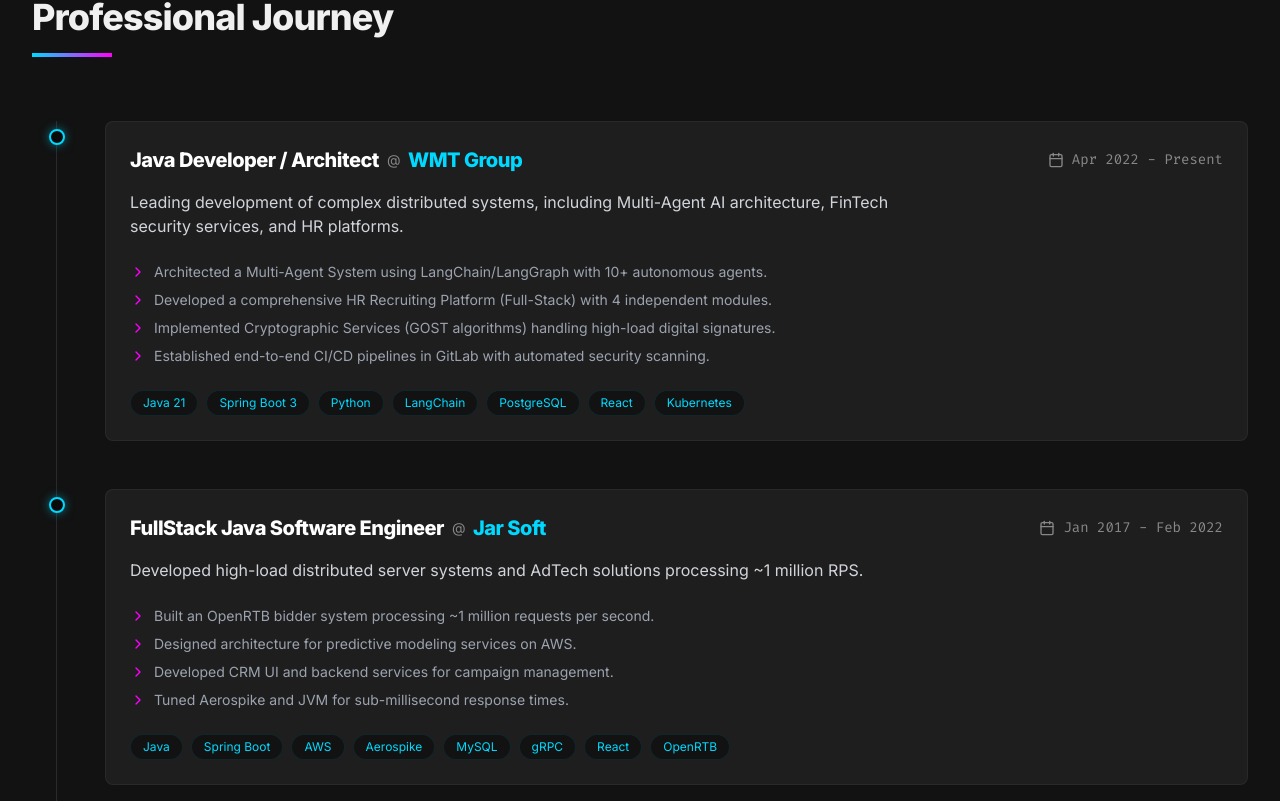
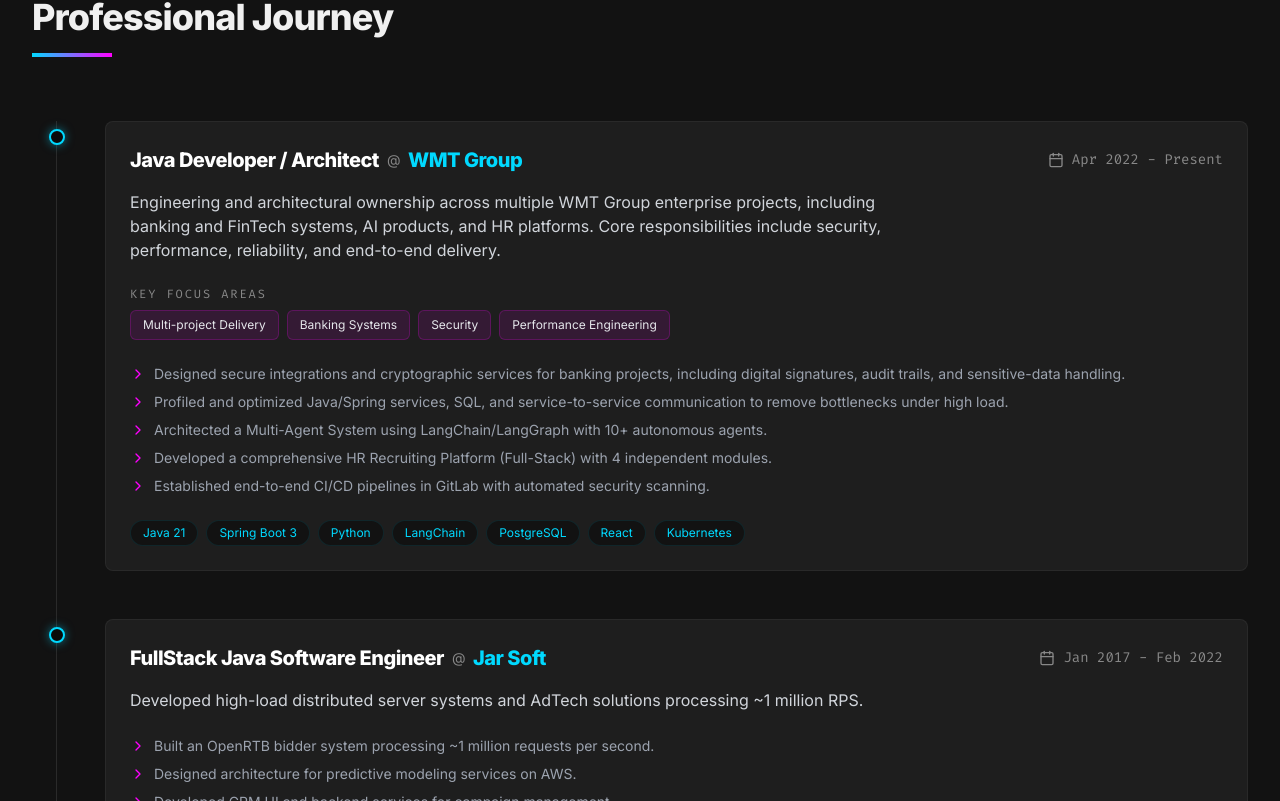
Before and after one commit to FerrPOINT/personal-page, a React (Vite) app in the folder frontend/: page / in a window 1280 px wide. Shown: the part 899-1700 px from the top of the page. Built offline with nearby package versions, Linux system fonts and the light colour scheme; no server answers.

Commit message:
feat: highlight WMT banking and performance work

```diff
--- a/frontend/src/components/Experience.tsx
+++ b/frontend/src/components/Experience.tsx
@@ -52,6 +52,24 @@
 
                 <p className="text-gray-300 mb-6 max-w-3xl">{job.description}</p>
 
+                {job.focusAreas && job.focusAreas.length > 0 && (
+                  <div className="mb-6">
+                    <p className="mb-2 text-xs font-mono uppercase tracking-[0.16em] text-secondary">
+                      {t('experience.focusAreas')}
+                    </p>
+                    <ul className="flex flex-wrap gap-2" aria-label={t('experience.focusAreas')}>
+                      {job.focusAreas.map((focusArea) => (
+                        <li
+                          key={focusArea}
+                          className="rounded-md border border-accent-magenta/20 bg-accent-magenta/10 px-3 py-1.5 text-xs font-medium text-gray-200"
+                        >
+                          {focusArea}
+                        </li>
+                      ))}
+                    </ul>
+                  </div>
+                )}
+
                 <div className="space-y-2 mb-6">
                   {job.achievements.map((achievement, idx) => (
                     <div key={idx} className="flex items-start text-sm text-gray-400">
--- a/frontend/src/content/definitions.ts
+++ b/frontend/src/content/definitions.ts
@@ -642,22 +642,36 @@
       "ru": {
         "role": "Java Developer / Architect",
         "period": "Апр 2022 - Настоящее время",
-        "description": "Руководство разработкой сложных распределенных систем, включая архитектуру Multi-Agent AI, сервисы безопасности FinTech и HR платформы.",
+        "description": "Разработка и архитектурное сопровождение нескольких enterprise-проектов WMT Group, включая банковские и FinTech-системы, AI-продукты и HR-платформы. Зоны ответственности — безопасность, производительность, надёжность и полный цикл поставки.",
+        "focusAreas": [
+          "Многопроектная работа",
+          "Банковские системы",
+          "Безопасность",
+          "Performance Engineering"
+        ],
         "achievements": [
+          "Проектировал защищённые интеграции и криптографические сервисы для банковских проектов, включая цифровые подписи, аудит и работу с чувствительными данными.",
+          "Проводил профилирование и оптимизацию Java/Spring-сервисов, SQL и межсервисного взаимодействия, устраняя узкие места под высокой нагрузкой.",
           "Спроектировал Multi-Agent систему с использованием LangChain/LangGraph с 10+ автономными агентами.",
           "Разработал комплексную HR платформу для рекрутинга (Full-Stack) с 4 независимыми модулями.",
-          "Реализовал криптографические сервисы (алгоритмы GOST) для обработки высоконагруженных цифровых подписей.",
           "Настроил end-to-end CI/CD пайплайны в GitLab с автоматическим сканированием безопасности."
         ]
       },
       "en": {
         "role": "Java Developer / Architect",
         "period": "Apr 2022 - Present",
-        "description": "Leading development of complex distributed systems, including Multi-Agent AI architecture, FinTech security services, and HR platforms.",
+        "description": "Engineering and architectural ownership across multiple WMT Group enterprise projects, including banking and FinTech systems, AI products, and HR platforms. Core responsibilities include security, performance, reliability, and end-to-end delivery.",
+        "focusAreas": [
+          "Multi-project Delivery",
+          "Banking Systems",
+          "Security",
+          "Performance Engineering"
+        ],
         "achievements": [
+          "Designed secure integrations and cryptographic services for banking projects, including digital signatures, audit trails, and sensitive-data handling.",
+          "Profiled and optimized Java/Spring services, SQL, and service-to-service communication to remove bottlenecks under high load.",
           "Architected a Multi-Agent System using LangChain/LangGraph with 10+ autonomous agents.",
           "Developed a comprehensive HR Recruiting Platform (Full-Stack) with 4 independent modules.",
-          "Implemented Cryptographic Services (GOST algorithms) handling high-load digital signatures.",
           "Established end-to-end CI/CD pipelines in GitLab with automated security scanning."
         ]
       }
--- a/frontend/src/content/types.ts
+++ b/frontend/src/content/types.ts
@@ -55,6 +55,7 @@
   role: string;
   period: string;
   description: string;
+  focusAreas?: string[];
   achievements: string[];
 }
 
--- a/frontend/src/content/validation.ts
+++ b/frontend/src/content/validation.ts
@@ -56,6 +56,17 @@
 
   for (const experience of EXPERIENCE_DEFINITIONS) {
     assertLocalizedRecord(experience.locales, `Experience ${experience.id}`);
+    for (const locale of locales) {
+      const content = experience.locales[locale];
+      assertText(content.role, `Experience ${experience.id} role (${locale})`);
+      assertText(content.description, `Experience ${experience.id} description (${locale})`);
+      if (content.achievements.length === 0 || content.achievements.some((item) => !item.trim())) {
+        throw new Error(`Experience ${experience.id} has incomplete achievements (${locale})`);
+      }
+      if (content.focusAreas?.some((item) => !item.trim())) {
+        throw new Error(`Experience ${experience.id} has incomplete focus areas (${locale})`);
+      }
+    }
   }
   for (const article of ARTICLE_DEFINITIONS) {
     assertLocalizedRecord(article.locales, `Article ${article.slug}`);
--- a/frontend/src/i18n/translations/en.json
+++ b/frontend/src/i18n/translations/en.json
@@ -74,7 +74,8 @@
     "loading": "Loading project…"
   },
   "experience": {
-    "title": "Professional Journey"
+    "title": "Professional Journey",
+    "focusAreas": "Key focus areas"
   },
   "techStack": {
     "title": "Technical Expertise",
@@ -155,7 +156,7 @@
       "downloadResume": "Download Resume",
       "printResume": "Print / Save PDF",
       "professionalSummary": "Professional Summary",
-      "summaryText": "Software Engineer with over 10 years of experience in designing and implementing complex IT solutions. Specializing in high-load distributed systems, microservices architectures, and AI-powered applications. Expert in Java (Spring Boot) and Python (AI/ML), with deep knowledge of DevOps practices (Docker, K8s).",
+      "summaryText": "Software engineer and architect with over 10 years of experience and a track record of contributing across multiple enterprise projects. Designed banking and FinTech systems with demanding security, performance, and reliability requirements. Specializes in Java/Spring, high-load distributed systems, AI applications, and DevOps.",
       "experience": "Experience",
       "technicalSkills": "Technical Skills"
     }
--- a/frontend/src/i18n/translations/ru.json
+++ b/frontend/src/i18n/translations/ru.json
@@ -74,7 +74,8 @@
     "loading": "Загрузка проекта…"
   },
   "experience": {
-    "title": "Профессиональный путь"
+    "title": "Профессиональный путь",
+    "focusAreas": "Ключевые направления"
   },
   "techStack": {
     "title": "Техническая экспертиза",
@@ -155,7 +156,7 @@
       "downloadResume": "Скачать резюме",
       "printResume": "Печать / Сохранить PDF",
       "professionalSummary": "Профессиональное резюме",
-      "summaryText": "Инженер-программист с более чем 10-летним опытом проектирования и реализации сложных IT решений. Специализация на высоконагруженных распределенных системах, архитектурах микросервисов и приложениях на базе ИИ. Эксперт в Java (Spring Boot) и Python (AI/ML), с глубокими знаниями практик DevOps (Docker, K8s).",
+      "summaryText": "Инженер-программист и архитектор с более чем 10-летним опытом работы над несколькими enterprise-проектами. Проектировал банковские и FinTech-системы с повышенными требованиями к безопасности, производительности и надёжности. Специализируется на Java/Spring, высоконагруженных распределённых системах, AI-приложениях и DevOps.",
       "experience": "Опыт работы",
       "technicalSkills": "Технические навыки"
     }
```
Also changed, not shown: 1 other file (tests, documents, lock files or other folders).
